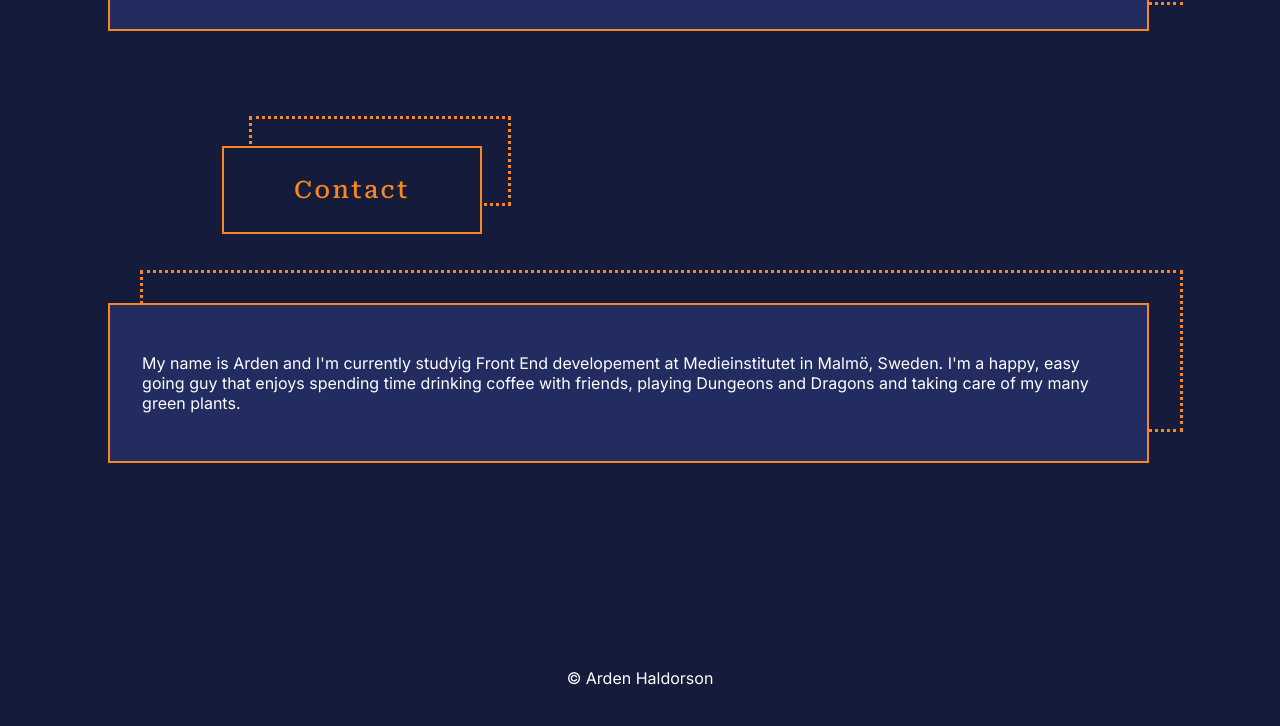
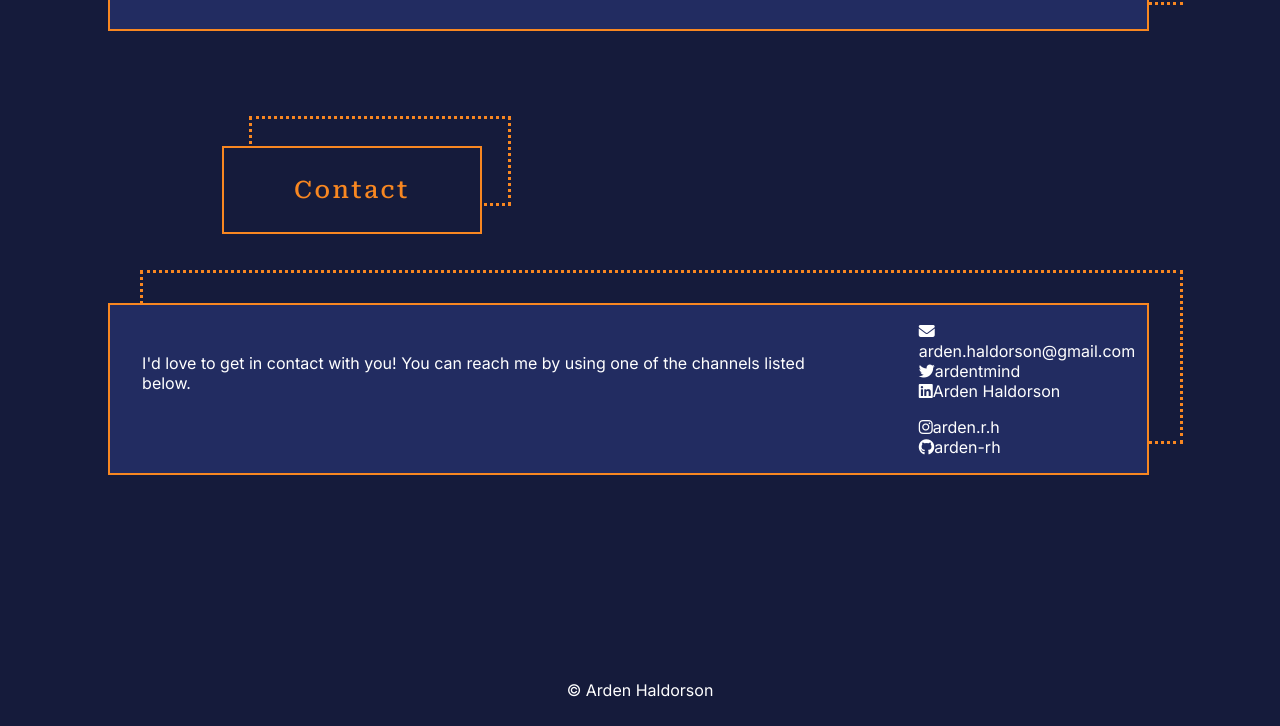
Before and after one commit to arden-rh/portfolio-old-vs-1, a plain HTML site: page src/index.html in a window 1280 px wide. Shown: the part 1907-2633 px from the top of the page. Drawn offline with Linux system fonts and the light colour scheme.

Commit message:
Added info to contact section

```diff
--- a/src/index.html
+++ b/src/index.html
@@ -42,7 +42,7 @@
             <h1 class="logotype">
               Arden R.H.
             </h1>
-            </div>
+          </div>
         </a>
         <a href="mailto:arden.haldorson@gmail.com" target="_blank"><i class="fa-solid fa-envelope"></i></a>
       </div>
@@ -79,11 +79,11 @@
         </ul>
       </div>
       <div class="left-side-social">
+        <a href="mailto:arden.haldorson@gmail.com" target="_blank"><i class="fa-solid fa-envelope"></i></a>
         <a href="https://twitter.com/ardentmind" target="_blank"><i class="fa-brands fa-twitter"></i></a>
         <a href="https://www.linkedin.com/in/ardenhaldorson/" target="_blank"><i class="fa-brands fa-linkedin"></i></a>
         <a href="https://www.instagram.com/arden.r.h/" target="_blank"><i class="fa-brands fa-instagram"></i></a>
         <a href="https://github.com/arden-rh" target="_blank"><i class="fa-brands fa-github"></i></a>
-        <a href="mailto:arden.haldorson@gmail.com" target="_blank"><i class="fa-solid fa-envelope"></i></a>
       </div>
     </nav>
     <main>
@@ -163,11 +163,34 @@
             <h2>Contact</h2>
           </div>
           <div class="contact-container section-container">
-            <p>My name is Arden and I'm currently studyig Front End developement at Medieinstitutet in Malmö, Sweden.
-              I'm a happy, easy going guy that enjoys spending time drinking coffee with friends, playing Dungeons and
-              Dragons
-              and
-              taking care of my many green plants.</p>
+            <p>I'd love to get in contact with you! You can reach me by using one of the channels listed below.</p>
+            <div>
+              <ul>
+                <li>
+                  <a href="mailto:arden.haldorson@gmail.com" target="_blank" title="Link to email arden.haldorson@gmail.com"><i
+                      class="fa-solid fa-envelope"></i>arden.haldorson@gmail.com</a>
+                </li>
+                <li>
+                  <a href="https://twitter.com/ardentmind" target="_blank" title="Link to Twitter-profile ardentmind"><i
+                      class="fa-brands fa-twitter"></i>ardentmind</a>
+                </li>
+                <li>
+                  <a href="https://www.linkedin.com/in/ardenhaldorson/" target="_blank"
+                    title="Link to LinkedIn-profile for Arden Haldorson"><i class="fa-brands fa-linkedin"></i>Arden
+                    Haldorson</a>
+                </li>
+              </ul>
+              <ul>
+                <li>
+                  <a href="https://www.instagram.com/arden.r.h/" target="_blank" title="Link to instagram-profile arden.r.h"><i
+                      class="fa-brands fa-instagram"></i>arden.r.h</a>
+                </li>
+                <li>
+                  <a href="https://github.com/arden-rh" target="_blank" title="Link to GitHub-profil arden-rh"><i
+                      class="fa-brands fa-github"></i>arden-rh</a>
+                </li>
+              </ul>
+            </div>
           </div>
         </section>
       </div>
```
